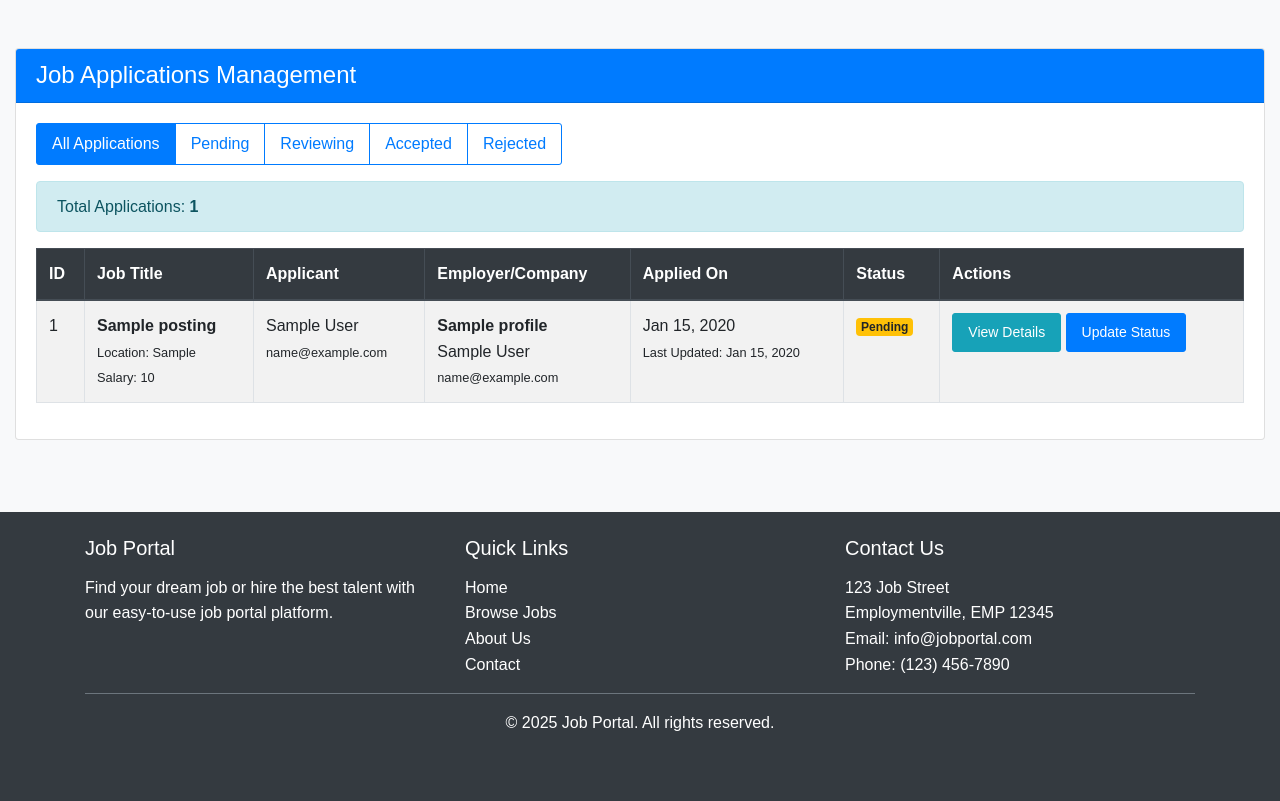
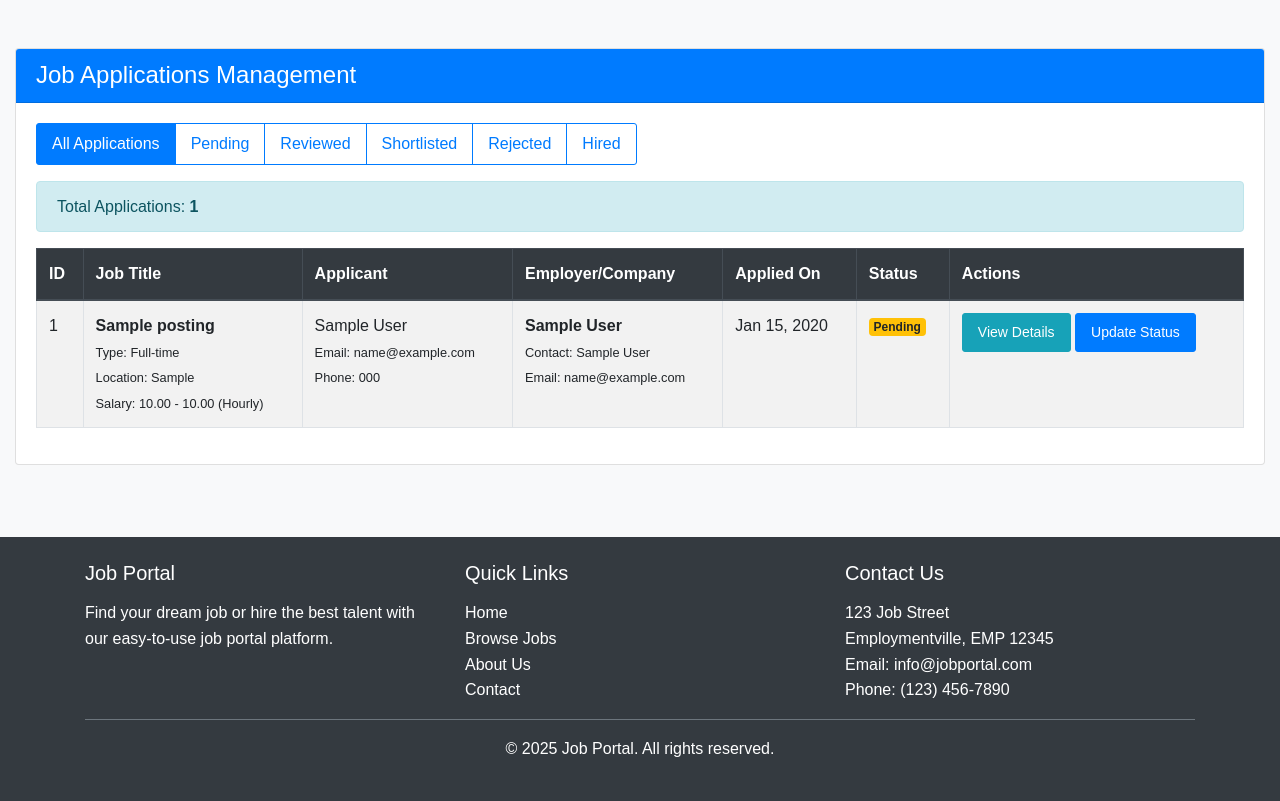
Before and after one commit to hamzatarifturing/job-portal-system-php, a PHP site: page /admin/job_applications.php in a window 1280 px wide. Shown: the part 58-859 px from the top of the page. Before the commit the page ends 789 px from the top, so only its background shows below. Run offline with PHP 8.4, Linux system fonts and the light colour scheme; the visitor is signed in with stand-in values (Sample User, id 1); tables that the repository leaves empty or names only in its code hold one stand-in row (values such as "Sample post").

Commit message:
Conversation 7B - Interaction 4 - Model Selected: A
This commit contains the fixes for already implemented job_application.php file in admin module

```diff
--- a/admin/job_applications.php
+++ b/admin/job_applications.php
@@ -17,10 +17,10 @@ if (isset($_POST['update_status']) && isset($_POST['application_id']) && isset($
     $application_id = $_POST['application_id'];
     $new_status = $_POST['new_status'];
 
-    // Valid statuses: 'pending', 'reviewing', 'accepted', 'rejected'
-    $valid_statuses = ['pending', 'reviewing', 'accepted', 'rejected'];
+    // Valid statuses according to the database schema
+    $valid_statuses = ['pending', 'reviewed', 'shortlisted', 'rejected', 'hired'];
     if (in_array($new_status, $valid_statuses)) {
-        $update_query = "UPDATE job_applications SET status = ?, updated_at = NOW() WHERE id = ?";
+        $update_query = "UPDATE job_applications SET status = ? WHERE id = ?";
         $stmt = mysqli_prepare($conn, $update_query);
         mysqli_stmt_bind_param($stmt, "si", $new_status, $application_id);
 
@@ -45,7 +45,7 @@ $offset = ($page - 1) * $records_per_page;
 $filter = isset($_GET['filter']) ? $_GET['filter'] : '';
 $where_clause = "1=1"; // This will always be true, allowing us to add conditions with AND
 
-if ($filter == 'pending' || $filter == 'reviewing' || $filter == 'accepted' || $filter == 'rejected') {
+if (in_array($filter, ['pending', 'reviewed', 'shortlisted', 'rejected', 'hired'])) {
     $where_clause .= " AND ja.status = '$filter'";
 }
 
@@ -56,31 +56,37 @@ $row = mysqli_fetch_assoc($count_result);
 $total_applications = $row['total'];
 $total_pages = ceil($total_applications / $records_per_page);
 
-// Fetch job applications with related information
+// Fetch job applications with related information based on the schema
 $sql = "SELECT
             ja.id,
             ja.status,
             ja.cover_letter,
-            ja.created_at as application_date,
-            ja.updated_at as last_updated,
+            ja.resume_path,
+            ja.application_date,
             jp.id as job_id,
             jp.title as job_title,
+            jp.description as job_description,
             jp.location as job_location,
-            jp.salary as job_salary,
+            jp.job_type,
+            jp.salary_min,
+            jp.salary_max,
+            jp.salary_period,
+            jp.company_name,
             applicant.id as applicant_id,
             CONCAT(applicant.first_name, ' ', applicant.last_name) as applicant_name,
             applicant.email as applicant_email,
+            applicant.phone as applicant_phone,
+            applicant.resume as applicant_resume,
             employer.id as employer_id,
             CONCAT(employer.first_name, ' ', employer.last_name) as employer_name,
             employer.email as employer_email,
-            company.name as company_name
+            employer.company_name as employer_company_name
         FROM job_applications ja
         JOIN job_postings jp ON ja.job_id = jp.id
         JOIN users applicant ON ja.user_id = applicant.id
-        JOIN users employer ON jp.employer_id = employer.id
-        LEFT JOIN company_profiles company ON employer.id = company.user_id
+        JOIN users employer ON jp.user_id = employer.id
         WHERE $where_clause
-        ORDER BY ja.created_at DESC
+        ORDER BY ja.application_date DESC
         LIMIT ?, ?";
 
 $stmt = mysqli_prepare($conn, $sql);
@@ -124,14 +130,17 @@ $result = mysqli_stmt_get_result($stmt);
                             <a href="job_applications.php?filter=pending" class="btn <?php echo $filter == 'pending' ? 'btn-primary' : 'btn-outline-primary'; ?>">
                                 Pending
                             </a>
-                            <a href="job_applications.php?filter=reviewing" class="btn <?php echo $filter == 'reviewing' ? 'btn-primary' : 'btn-outline-primary'; ?>">
-                                Reviewing
+                            <a href="job_applications.php?filter=reviewed" class="btn <?php echo $filter == 'reviewed' ? 'btn-primary' : 'btn-outline-primary'; ?>">
+                                Reviewed
                             </a>
-                            <a href="job_applications.php?filter=accepted" class="btn <?php echo $filter == 'accepted' ? 'btn-primary' : 'btn-outline-primary'; ?>">
-                                Accepted
+                            <a href="job_applications.php?filter=shortlisted" class="btn <?php echo $filter == 'shortlisted' ? 'btn-primary' : 'btn-outline-primary'; ?>">
+                                Shortlisted
                             </a>
                             <a href="job_applications.php?filter=rejected" class="btn <?php echo $filter == 'rejected' ? 'btn-primary' : 'btn-outline-primary'; ?>">
                                 Rejected
+                            </a>
+                            <a href="job_applications.php?filter=hired" class="btn <?php echo $filter == 'hired' ? 'btn-primary' : 'btn-outline-primary'; ?>">
+                                Hired
                             </a>
                         </div>
                     </div>
@@ -165,23 +174,34 @@ $result = mysqli_stmt_get_result($stmt);
                                         <td><?php echo $row['id']; ?></td>
                                         <td>
                                             <strong><?php echo htmlspecialchars($row['job_title']); ?></strong><br>
-                                            <small>Location: <?php echo htmlspecialchars($row['job_location']); ?></small><br>
-                                            <small>Salary: <?php echo htmlspecialchars($row['job_salary']); ?></small>
+                                            <small>Type: <?php echo htmlspecialchars($row['job_type']); ?></small><br>
+                                            <small>Location: <?php echo htmlspecialchars($row['job_location']); ?></small>
+                                            <?php if ($row['salary_min'] && $row['salary_max']): ?>
+                                            <br>
+                                            <small>Salary:
+                                                <?php echo number_format($row['salary_min'], 2) . ' - ' . number_format($row['salary_max'], 2); ?>
+                                                <?php echo $row['salary_period'] ? '(' . $row['salary_period'] . ')' : ''; ?>
+                                            </small>
+                                            <?php endif; ?>
                                         </td>
                                         <td>
                                             <?php echo htmlspecialchars($row['applicant_name']); ?><br>
-                                            <small><?php echo htmlspecialchars($row['applicant_email']); ?></small>
+                                            <small>Email: <?php echo htmlspecialchars($row['applicant_email']); ?></small><br>
+                                            <?php if ($row['applicant_phone']): ?>
+                                            <small>Phone: <?php echo htmlspecialchars($row['applicant_phone']); ?></small>
+                                            <?php endif; ?>
                                         </td>
                                         <td>
-                                            <?php if ($row['company_name']): ?>
+                                            <?php if ($row['employer_company_name']): ?>
+                                                <strong><?php echo htmlspecialchars($row['employer_company_name']); ?></strong><br>
+                                            <?php elseif ($row['company_name']): ?>
                                                 <strong><?php echo htmlspecialchars($row['company_name']); ?></strong><br>
                                             <?php endif; ?>
-                                            <?php echo htmlspecialchars($row['employer_name']); ?><br>
-                                            <small><?php echo htmlspecialchars($row['employer_email']); ?></small>
+                                            <small>Contact: <?php echo htmlspecialchars($row['employer_name']); ?></small><br>
+                                            <small>Email: <?php echo htmlspecialchars($row['employer_email']); ?></small>
                                         </td>
                                         <td>
-                                            <?php echo date('M d, Y', strtotime($row['application_date'])); ?><br>
-                                            <small>Last Updated: <?php echo date('M d, Y', strtotime($row['last_updated'])); ?></small>
+                                            <?php echo date('M d, Y', strtotime($row['application_date'])); ?>
                                         </td>
                                         <td>
                                             <?php
@@ -190,14 +210,17 @@ $result = mysqli_stmt_get_result($stmt);
                                                 case 'pending':
                                                     $status_class = 'warning';
                                                     break;
-                                                case 'reviewing':
+                                                case 'reviewed':
                                                     $status_class = 'info';
                                                     break;
-                                                case 'accepted':
-                                                    $status_class = 'success';
+                                                case 'shortlisted':
+                                                    $status_class = 'primary';
                                                     break;
                                                 case 'rejected':
                                                     $status_class = 'danger';
+                                                    break;
+                                                case 'hired':
+                                                    $status_class = 'success';
                                                     break;
                                                 default:
                                                     $status_class = 'secondary';
@@ -232,20 +255,31 @@ $result = mysqli_stmt_get_result($stmt);
                                                                 <div class="col-md-6">
                                                                     <h5>Job Details</h5>
                                                                     <p><strong>Title:</strong> <?php echo htmlspecialchars($row['job_title']); ?></p>
+                                                                    <p><strong>Type:</strong> <?php echo htmlspecialchars($row['job_type']); ?></p>
                                                                     <p><strong>Location:</strong> <?php echo htmlspecialchars($row['job_location']); ?></p>
-                                                                    <p><strong>Salary:</strong> <?php echo htmlspecialchars($row['job_salary']); ?></p>
+                                                                    <?php if ($row['salary_min'] && $row['salary_max']): ?>
+                                                                    <p><strong>Salary Range:</strong>
+                                                                        <?php echo number_format($row['salary_min'], 2) . ' - ' . number_format($row['salary_max'], 2); ?>
+                                                                        <?php echo $row['salary_period'] ? '(' . $row['salary_period'] . ')' : ''; ?>
+                                                                    </p>
+                                                                    <?php endif; ?>
 
                                                                     <h5 class="mt-3">Employer Details</h5>
-                                                                    <?php if ($row['company_name']): ?>
+                                                                    <?php if ($row['employer_company_name']): ?>
+                                                                        <p><strong>Company:</strong> <?php echo htmlspecialchars($row['employer_company_name']); ?></p>
+                                                                    <?php elseif ($row['company_name']): ?>
                                                                         <p><strong>Company:</strong> <?php echo htmlspecialchars($row['company_name']); ?></p>
                                                                     <?php endif; ?>
-                                                                    <p><strong>Name:</strong> <?php echo htmlspecialchars($row['employer_name']); ?></p>
+                                                                    <p><strong>Contact Person:</strong> <?php echo htmlspecialchars($row['employer_name']); ?></p>
                                                                     <p><strong>Email:</strong> <?php echo htmlspecialchars($row['employer_email']); ?></p>
                                                                 </div>
                                                                 <div class="col-md-6">
                                                                     <h5>Applicant Details</h5>
                                                                     <p><strong>Name:</strong> <?php echo htmlspecialchars($row['applicant_name']); ?></p>
                                                                     <p><strong>Email:</strong> <?php echo htmlspecialchars($row['applicant_email']); ?></p>
+                                                                    <?php if ($row['applicant_phone']): ?>
+                                                                    <p><strong>Phone:</strong> <?php echo htmlspecialchars($row['applicant_phone']); ?></p>
+                                                                    <?php endif; ?>
 
                                                                     <h5 class="mt-3">Application Details</h5>
                                                                     <p><strong>Status:</strong>
@@ -254,16 +288,35 @@ $result = mysqli_stmt_get_result($stmt);
                                                                         </span>
                                                                     </p>
                                                                     <p><strong>Applied On:</strong> <?php echo date('F d, Y', strtotime($row['application_date'])); ?></p>
-                                                                    <p><strong>Last Updated:</strong> <?php echo date('F d, Y', strtotime($row['last_updated'])); ?></p>
+
+                                                                    <?php if ($row['resume_path'] || $row['applicant_resume']): ?>
+                                                                    <p>
+                                                                        <strong>Resume:</strong>
+                                                                        <a href="../<?php echo htmlspecialchars($row['resume_path'] ?: 'uploads/resumes/'.$row['applicant_resume']); ?>" target="_blank" class="btn btn-sm btn-outline-primary">
+                                                                            View Resume
+                                                                        </a>
+                                                                    </p>
+                                                                    <?php endif; ?>
                                                                 </div>
                                                             </div>
 
                                                             <hr>
 
+                                                            <?php if ($row['cover_letter']): ?>
                                                             <h5>Cover Letter</h5>
                                                             <div class="card">
                                                                 <div class="card-body">
                                                                     <?php echo nl2br(htmlspecialchars($row['cover_letter'])); ?>
+                                                                </div>
+                                                            </div>
+                                                            <?php endif; ?>
+
+                                                            <hr>
+
+                                                            <h5>Job Description</h5>
+                                                            <div class="card">
+                                                                <div class="card-body">
+                                                                    <?php echo nl2br(htmlspecialchars($row['job_description'])); ?>
                                                                 </div>
                                                             </div>
                                                         </div>
@@ -295,9 +348,10 @@ $result = mysqli_stmt_get_result($stmt);
                                                                     <select class="form-control" id="new_status<?php echo $row['id']; ?>" name="new_status" required>
                                                                         <option value="">Select Status</option>
                                                                         <option value="pending" <?php echo ($row['status'] == 'pending') ? 'selected' : ''; ?>>Pending</option>
-                                                                        <option value="reviewing" <?php echo ($row['status'] == 'reviewing') ? 'selected' : ''; ?>>Reviewing</option>
-                                                                        <option value="accepted" <?php echo ($row['status'] == 'accepted') ? 'selected' : ''; ?>>Accepted</option>
+                                                                        <option value="reviewed" <?php echo ($row['status'] == 'reviewed') ? 'selected' : ''; ?>>Reviewed</option>
+                                                                        <option value="shortlisted" <?php echo ($row['status'] == 'shortlisted') ? 'selected' : ''; ?>>Shortlisted</option>
                                                                         <option value="rejected" <?php echo ($row['status'] == 'rejected') ? 'selected' : ''; ?>>Rejected</option>
+                                                                        <option value="hired" <?php echo ($row['status'] == 'hired') ? 'selected' : ''; ?>>Hired</option>
                                                                     </select>
                                                                 </div>
 
```
